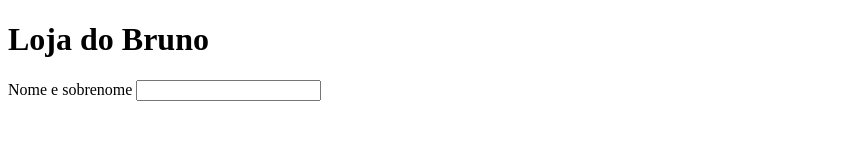
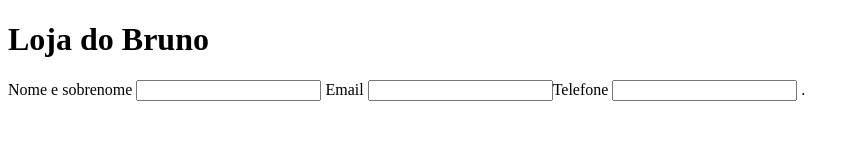
Before and after one commit to brunogabrielcdzr/MyPrimeProject, a plain HTML site: page index.html in a window 1280 px wide. Shown: the whole page, without its empty margins (0-860 px from the left). Drawn offline with Linux system fonts and the light colour scheme.

Commit message:
Update index.html

```diff
--- a/index.html
+++ b/index.html
@@ -13,3 +13,21 @@
    <form>
      <label for="nomesobrenome">Nome e sobrenome</label>
      <input type="text" id="nomesobrenome" class="input-padrao">
+
+    <label for="email">Email</label>
+    <input type="text" id="email" class="input-padrao>
+                                   ]
+                                         <label for="telefone">Telefone</label>
+    <input type="text" id="telefone" class="input-padrao">
+
+
+
+
+
+
+
+
+
+
+
+      .
```
